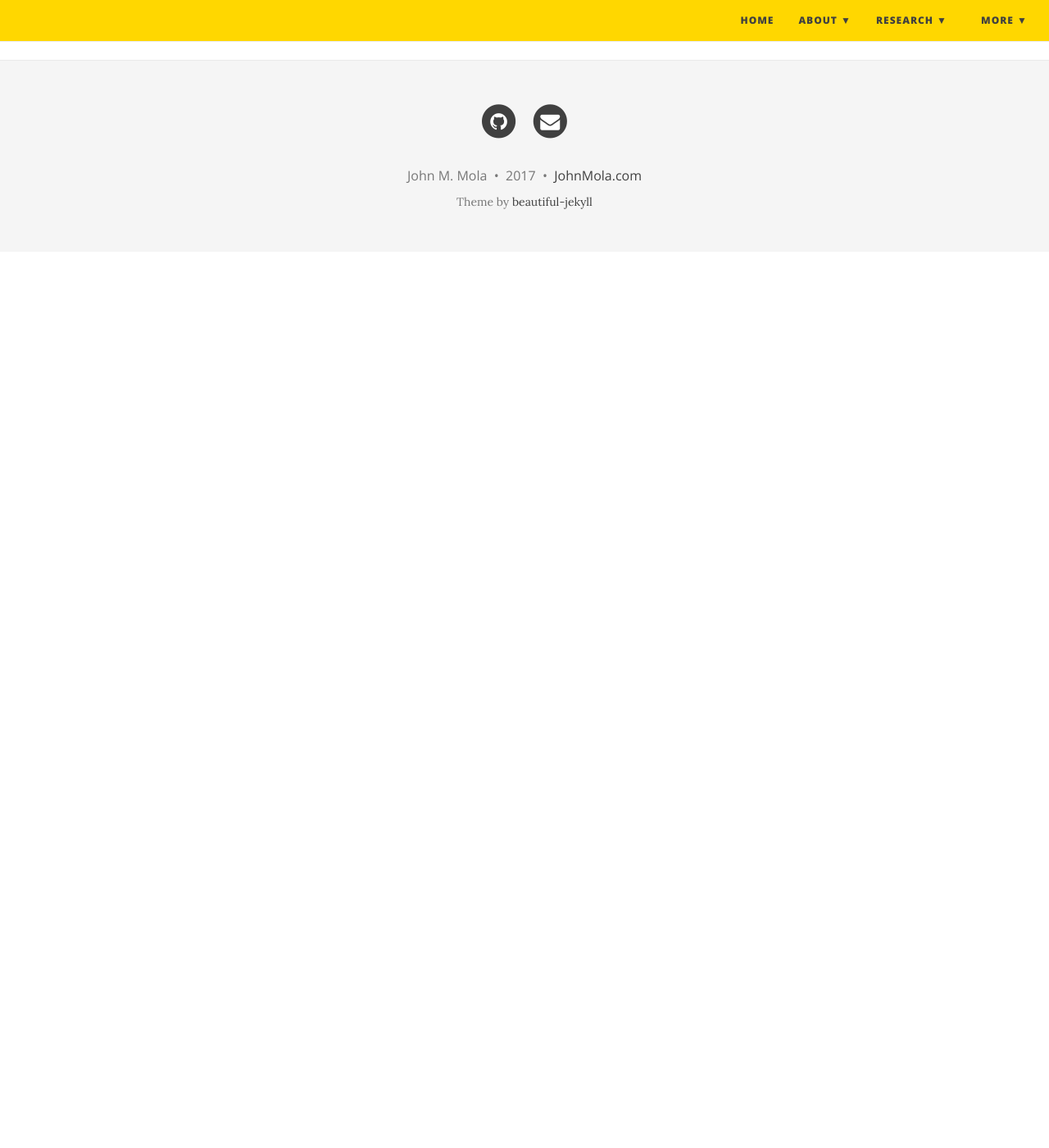
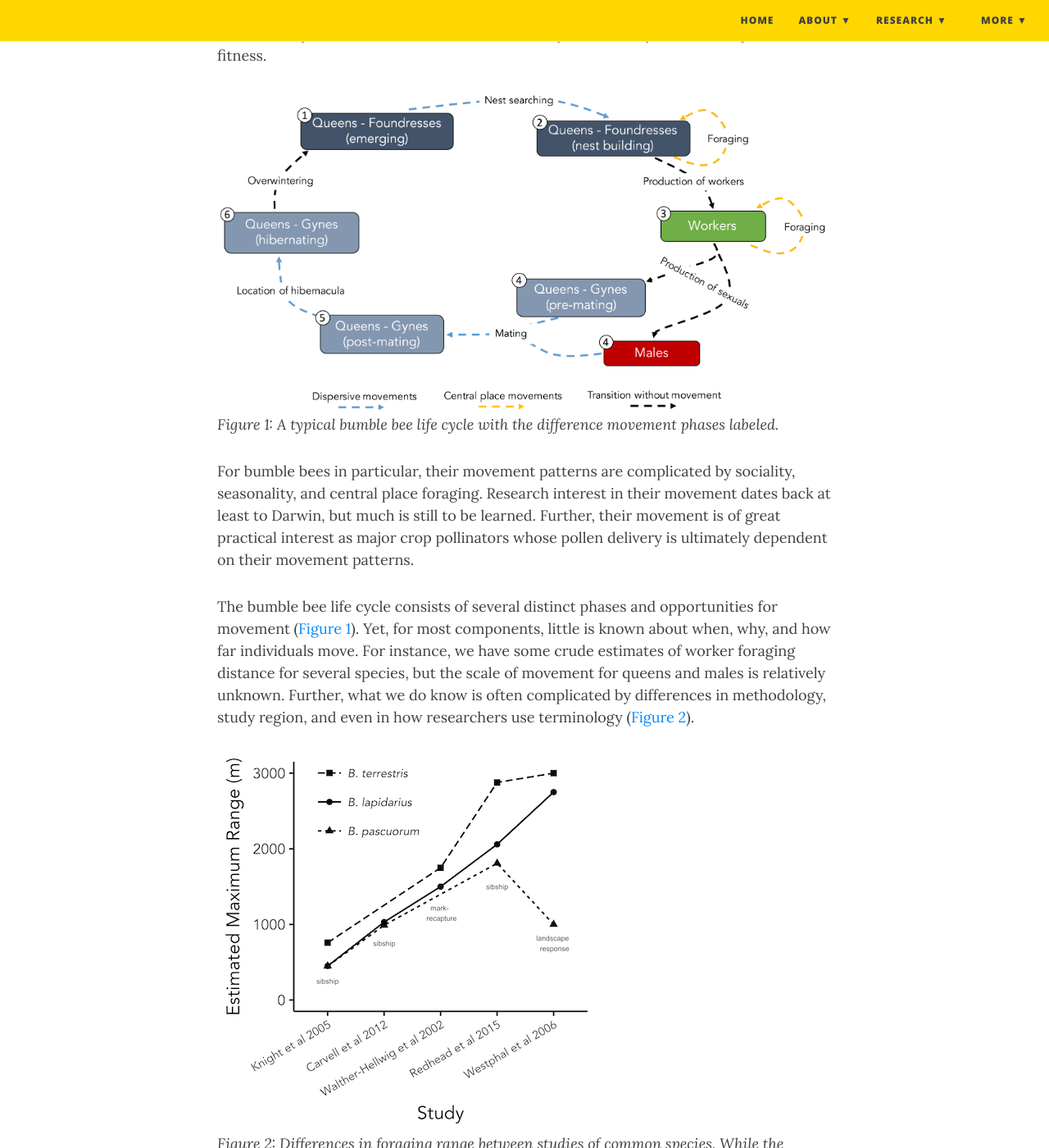
Before and after one commit to maureenpage/maureen-page.github.io, a Jekyll site: the page built from bbmove.md, in a window 1280 px wide and 1400 px high, scrolled down 270 px. Shown: the whole window at 82% size. Built offline with Jekyll 4.4.1, drawn with Linux system fonts in a browser that asks for light colours; nearby versions of some CDN libraries; before the commit the page ends 900 px from its top, so only the background shows below that; some of the changed text lies outside the part shown.

Commit message:
Major updates to many pages esp bio and bee movement

```diff
--- a/_config.yml
+++ b/_config.yml
@@ -26,7 +26,7 @@ navbar-links:
     - Bee genetics: "beegenes"
   More:
     - Aggie Brickyard: "Brickyard"
-    - Williams Lab: "https://williamslab.ucdavis.edu"
+    - Williams Lab: "http://williamslab.ucdavis.edu"
 
 
 avatar: "/img/me_photo_2.png"
--- a/bbmove.md
+++ b/bbmove.md
@@ -5,6 +5,22 @@ css: "/css/index.css"
 
 ---
 
-### Bumble bee movement ecology
+## Bumble bee movement ecology
 
-Coming soon!
+Knowing the scales at which organisms operate throughout their life is a critical component to ecological research and species conservation. After all, a valuable habitat that is wholly inaccessible to an individual, directly or indirectly, does not impact its fitness.
+
+<a id="figure1"></a>
+![](../img/figs/lifecycle.png)
+*Figure 1: A typical bumble bee life cycle with the difference movement phases labeled.*
+
+For bumble bees in particular, their movement patterns are complicated by sociality, seasonality, and central place foraging. Research interest in their movement dates back at least to Darwin, but much is still to be learned. Further, their movement is of great practical interest as major crop pollinators whose pollen delivery is ultimately dependent on their movement patterns.
+
+The bumble bee life cycle consists of several distinct phases and opportunities for movement  ([Figure 1](#figure1)). Yet, for most components, little is known about when, why, and how far individuals move. For instance, we have some crude estimates of worker foraging distance for several species, but the scale of movement for queens and males is relatively unknown. Further, what we do know is often complicated by differences in methodology, study region, and even in how researchers use terminology ([Figure 2](#figure2)).
+
+<a id="figure2"></a>
+![](../img/figs/studycomp.png)
+*Figure 2: Differences in foraging range between studies of common species. While the relative rank of species remains constant, large differences exist in the magnitude of movement between studies.*
+
+My work seeks to improve our estimates of movement, understand queen foraging and dispersal, and to apply our estimates to practical problems in species conservation such as the impact of corridors, barriers, and land-use change. I use a combination of genetic techniques, landscape ecology, and rigorous field work to address these issues.
+
+*I will soon be updating this page with further reading on the topic*
```
Also changed, not shown: CV.md (+2 -0 lines), img/IMG_2610.png, img/figs/lifecycle.png (added), img/figs/mvtphases.png (added), img/figs/studycomp.png (added), 11 other files.
